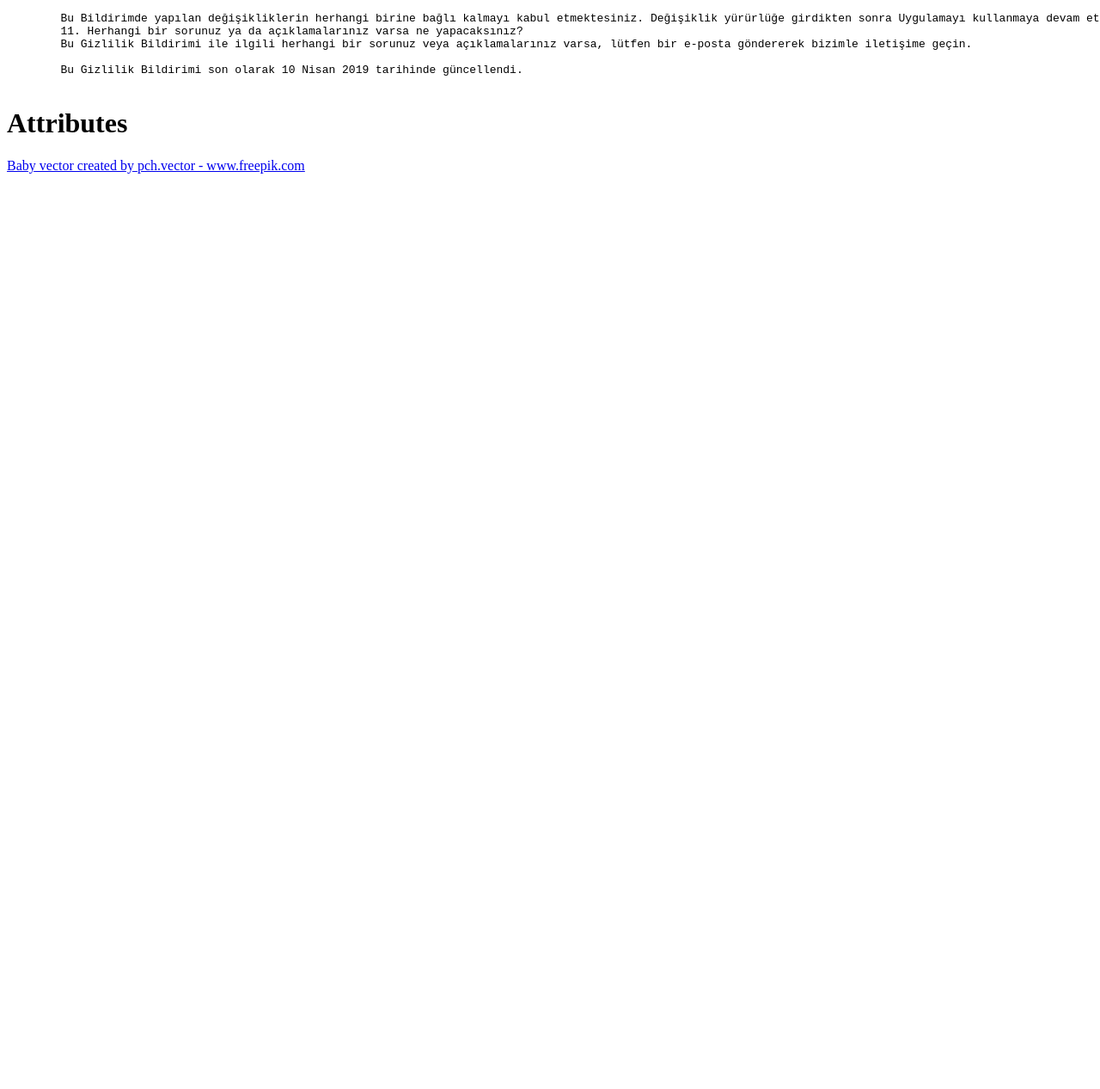
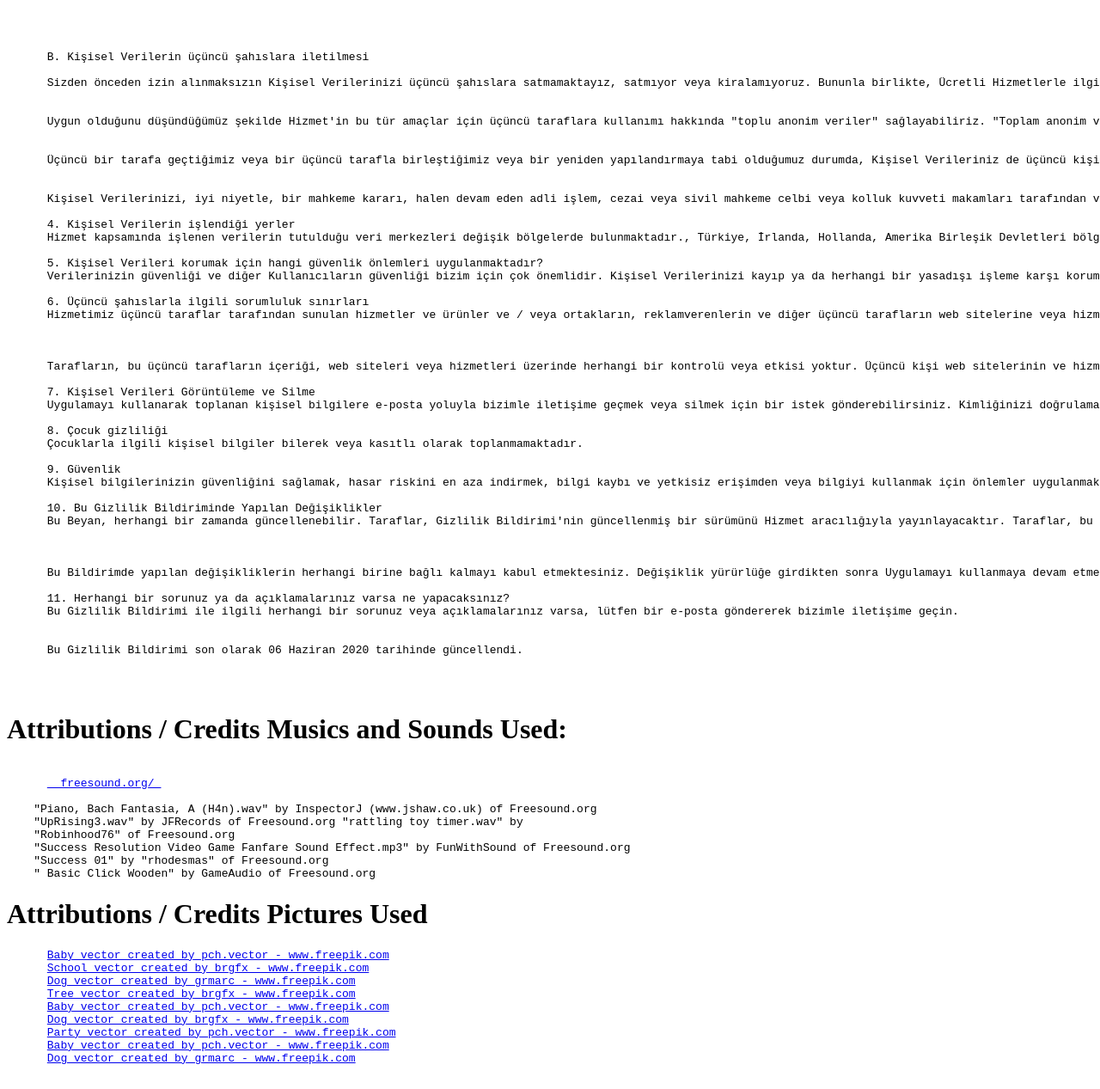
Before and after one commit to kinoeater/animalKingdomPuzzle, a plain HTML site: page index.html in a window 1280 px wide. Shown: the part 1626-2893 px from the top of the page at 86% size. Before the commit the page ends 1844 px from the top, so only its background shows below. Drawn offline with Linux system fonts and the light colour scheme.

Commit message:
attributions

```diff
--- a/index.html
+++ b/index.html
@@ -8,15 +8,18 @@
   <body>
     <h1>Gizlilik Politikası</h1>
     <pre>
+      MOBİL UYGULAMA GİZLİLİK BİLDİRİMİ
+      Sürüm, 17 Haziran 2020
 
 
-        MOBİL UYGULAMA GİZLİLİK BİLDİRİMİ
-        Sürüm, 10 Nisan 2019
 
       Tüm Kullanıcılarımızın gizliliği bizim için çok önemlidir. Bir Uygulama Kullanıcısı olarak Hizmetimizi kullandığınızda, (Uygulama Yayıncısı olarak) Kişisel Verilerinizi işleriz. Bu Gizlilik Bildirimi, Kişisel Verilerinizi nasıl koruduğumuzu ve işleme koyduğumuzu açıklar. Dikkatlice okumanızı öneririz.
+
       1. Bu Gizlilik Bildiriminde ne belirtilmiştir?
 
+
       Bu Gizlilik Bildirimindeki bölümler size aşağıdakiler hakkında bilgi verir:
+
 
       İşlenen Kişisel Verilerin türleri,
       Kişisel Verilerin işlenme amaçları,
@@ -30,53 +33,76 @@
       2. İşlenen Kişisel Verilerin türleri
 
       A. Hizmetimiz tarafından kullanılan Kişisel Veriler
+
       Hizmetimizi geliştirmek için Anonim Verileri kullanırız. Bu bilgiler, Hizmet aracılığıyla kamuya açıklanmayacaktır.
 
+
+
       B. Otomatik olarak oluşturulan bilgiler
+
       Çoğu diğer web siteleri ve çevrimiçi hizmetler gibi, Uygulamayı nasıl kullandığınızla ilgili olarak otomatik olarak üretilen bilgileri toplar ve işleriz. Toplanan bilgiler, ip adresinizi ve / veya benzersiz cihaz kimliğinizi içerir.
+
+
 
       Özellikle katılmayı seçerseniz, Uygulama, coğrafi konum bilgilerinizi toplayabilir. Her durumda, coğrafi konum bilginizin alınmasını mobil cihazınızın ayarlarından engelleyebilirsiniz.
 
+
+
       Sosyal ağ hesabınızdan bilgi erişimi ve toplama izni vermeyi özellikle tercih ederseniz, sosyal ağ hesabınızdaki temel kişisel bilgileriniz (adınız ve e-posta adresiniz gibi) ve ayrıca sosyal ağ kullanıcı kimliği ( şifreniz değil ) ve Uygulama aracılığıyla paylaştığınız yayınlarla ilgili parametreler. Erişilebilen ve alınabilecek bilgileri kontrol etmek için hesabınızın gizlilik tercihlerini nasıl ayarlayabileceğiniz hakkında daha fazla bilgi için lütfen sosyal ağın gizlilik politikasına bakın.
+
 
       Bu, aynı zamanda, Uygulamayı nasıl kullandığınıza ilişkin otomatik olarak oluşturulmuş bilgilerle ilgili olarak gerçekleşir. Bu tür bilgiler, Uygulamanın nasıl kullanıldığını daha iyi anlamamıza ve bir kullanıcı olarak ihtiyacınıza uygun hizmet üretmemize yardımcı olur.
 
+
       Uygulama içindeki kullanıcı yetkilendirme özelliklerini etkinleştirirseniz, aşağıdaki ek bilgiler saklanır:
+
 
       İsim,
       E-posta,
       Telefon numarası (isteğe bağlı);
       Facebook, Twitter, Google+ veya LinkedIn gibi harici bir sağlayıcı tarafından gönderilen ek profil bilgileri.
 
+
       Uygulama sahibine, uygulamanın kullanımı hakkında bilgi vermek için aşağıdaki (bilinmeyen) bilgileri de topluyoruz:
 
+
       • Uygulamayı açtığınız an,
+
       • Uygulamanın içinde açtığınız ekranlar ve bu ekranlarda harcadığınız süre,
+
       • Uygulamadan ayrıldığınız an.
+
+
 
       Not: kullanıcı yetkilendirme özellikleri etkinleştirilmişse, giriş yaptığınızda anonim bilgileri sizin bilgilerinizle ilişkilendirebiliriz.
 
+
       Eğer uygulamada anlık bildirim reklamları aktifse, uygulama ile entegre çalışan BleshSDK hakkındaki bilgiler aşağıda sunulmaktadır.
 
-        BleshSDK vasıtasıyla Kullanıcılar’ın bildirim izni durumu, bluetooth durum bilgisi, cihaz bilgileri, reklam tanıtıcısı (IDFA), konum, operatör, yüklü uygulama listesi bilgilerine erişilmekte olup sağlanan bu bilgilerin gizliliği için gerekli güvenlik önlemleri alınmaktadır.
 
 
+      BleshSDK vasıtasıyla Kullanıcılar’ın bildirim izni durumu, bluetooth durum bilgisi, cihaz bilgileri, reklam tanıtıcısı (IDFA), konum, operatör, yüklü uygulama listesi bilgilerine erişilmekte olup sağlanan bu bilgilerin gizliliği için gerekli güvenlik önlemleri alınmaktadır.
       Kullanıcı’nın, kendisine iletilen kampanya görüntüsünü fotoğraf albümüne kaydetmek istemesi durumunda, Kullanıcı’nın fotoğraf albümü ve kamerasına erişilmekte ve ekran görüntüsü fotoğraf albümüne kaydedilmektedir.
-
-
       Bilgiler yalnızca Kullanıcı’nın izin verdiği ölçüde Uygulama üzerinden anlık bildirimler gönderme amacı kapsamında, güvenli şekilde ve sadece gereken süre boyunca kullanılmaktadır. Bilgiler yalnızca söz konusu amaçların gerçekleştirilmesi için üçüncü partiler ile paylaşılmakta olup bu kapsam dışında bilgilerin yayınlanması ve ifşa edilmesine izin verilmemektedir.
 
 
 
       C. Belirli Bilgiler
+
       Size sadakat kartı, haber bültenleri, reklamcılık gibi bazı etkinliklerle başvurmanız istenebilir; bu durumda bazı kişisel bilgiler istenir. Bu bilgiler, hizmetimizin (üçüncü şahıslar dahil) veritabanında saklanır ve bizimle paylaşılacaktır.
 
+
+
       Uygulamadaki fotoğraflar da dahil olmak üzere veri yüklediğinizde, bu paylaşılacak ve uygulamanın diğer tüm kullanıcıları tarafından görülebilecektir.
+
       3. Kişisel Verilerin işlenme amaçları
+
 
       A. Amaçlar
 
+
       Taraflar Kişisel Verileri aşağıdaki amaçlarla işlemektedir:
+
 
       Hizmeti kullanabilmenizi sağlamak için,
       Hizmetimizle ilgili bilgileri güncel tutmak için,
@@ -87,45 +113,84 @@
       Kişisel Verilerinizi, bizden bunu talep ettiğiniz takdirde veya yasal olarak yükümlü olduğumuz durumlarda, üçüncü şahıslara iletmek.
 
 
+
+
       B. Kişisel Verilerin üçüncü şahıslara iletilmesi
+
       Sizden önceden izin alınmaksızın Kişisel Verilerinizi üçüncü şahıslara satmamaktayız, satmıyor veya kiralamıyoruz. Bununla birlikte, Ücretli Hizmetlerle ilgili ödeme sağlayıcıları aracılığıyla ödeme yapmak gibi Kişisel Verilerinizi size sağlama veya talimatları yerine getirmeniz açısından şart olduğu durumlarda, Kişisel Verilerinizi üçüncü taraflara sağlayabiliriz.
+
 
       Uygun olduğunu düşündüğümüz şekilde Hizmet'in bu tür amaçlar için üçüncü taraflara kullanımı hakkında "toplu anonim veriler" sağlayabiliriz. "Toplam anonim veriler", size geri gönderilemeyen ve bu nedenle Kişisel Veriler olarak sayılmayan verilerdir. Örneğin, Kullanıcıların Hizmeti nasıl kullandığını daha iyi anlamak için toplu anonim verileri kullanabiliriz.
 
+
       Üçüncü bir tarafa geçtiğimiz veya bir üçüncü tarafla birleştiğimiz veya bir yeniden yapılandırmaya tabi olduğumuz durumda, Kişisel Verileriniz de üçüncü kişilere açıklanabilir ve / veya bu üçüncü kişiye devredilebilir. Bu üçüncü taraf, Kişisel Verileri ve bize sağladığınız diğer bilgileri kullanmaya devam etme hakkına sahip olacak.
 
+
       Kişisel Verilerinizi, iyi niyetle, bir mahkeme kararı, halen devam eden adli işlem, cezai veya sivil mahkeme celbi veya kolluk kuvveti makamları tarafından verilen diğer yasal işlem veya taleplere uymanız gerektiğine inandığımız yerlerde ifşa edebiliriz veya egzersiz yapabiliriz Yasal hakları veya yasal iddialara karşı savunmak.
+
       4. Kişisel Verilerin işlendiği yerler
       Hizmet kapsamında işlenen verilerin tutulduğu veri merkezleri değişik bölgelerde bulunmaktadır., Türkiye, İrlanda, Hollanda, Amerika Birleşik Devletleri bölgelerinde yer alan barındırma hizmetleri kullanılarak sağlanmaktadır. Bununla birlikte, işlenen Kişisel Veriler, bu ülkeler ve bölgeler dışında bir ülkede bulunan muhafaza sunucularına aktarılabilir ve depolanabilir. Kişisel Verilerinizin güvenli bir şekilde ve bu gizlilik politikasına uygun şekilde kullanılmasını sağlamak için makul ölçüde gerekli tüm adımları atacağız.
+
       5. Kişisel Verileri korumak için hangi güvenlik önlemleri uygulanmaktadır?
       Verilerinizin güvenliği ve diğer Kullanıcıların güvenliği bizim için çok önemlidir. Kişisel Verilerinizi kayıp ya da herhangi bir yasadışı işleme karşı korumak için teknik ve organizasyonel önlemler aldık. Aşağıdaki tedbirleri uyguladık: sunucularımızı güvenlik duvarları, SSL bağlantıları ve hassas verilerin şifrelenmesi yoluyla koruma. Bu liste ayrıntılı değildir.
+
       6. Üçüncü şahıslarla ilgili sorumluluk sınırları
       Hizmetimiz üçüncü taraflar tarafından sunulan hizmetler ve ürünler ve / veya ortakların, reklamverenlerin ve diğer üçüncü tarafların web sitelerine veya hizmetlerine köprüler içerebilir.
 
+
+
       Tarafların, bu üçüncü tarafların içeriği, web siteleri veya hizmetleri üzerinde herhangi bir kontrolü veya etkisi yoktur. Üçüncü kişi web sitelerinin ve hizmetlerinin kullanımı için farklı gizlilik politikaları uygulanabilir. Bu Gizlilik Beyanı, yalnızca taraflar tarafından Hizmeti kendi amaçları doğrultusunda kullanmanız yoluyla elde edilen Kişisel Verilerle ilgilidir. Taraflar, üçüncü taraf web sitelerinin ve hizmetlerin içeriği, uygulamaları veya işletilmesi ile ilgili herhangi bir sorumluluk kabul etmez.
+
       7. Kişisel Verileri Görüntüleme ve Silme
       Uygulamayı kullanarak toplanan kişisel bilgilere e-posta yoluyla bizimle iletişime geçmek veya silmek için bir istek gönderebilirsiniz. Kimliğinizi doğrulamak için ek bilgi sağlamanız istenebilir.
+
       8. Çocuk gizliliği
       Çocuklarla ilgili kişisel bilgiler bilerek veya kasıtlı olarak toplanmamaktadır.
+
       9. Güvenlik
       Kişisel bilgilerinizin güvenliğini sağlamak, hasar riskini en aza indirmek, bilgi kaybı ve yetkisiz erişimden veya bilgiyi kullanmak için önlemler uygulanmaktadır. Bununla birlikte, bu tedbirler mutlak bilgi güvenliği sağlayamamaktadır. Dolayısıyla, kişisel bilgilerinizin güvenliğini sağlamak için çaba sarf edilir, ancak bu garanti edilmez ve Uygulamanın ve ilgili veritabanlarının herhangi bir haksız davranış, arıza, izinsiz engeller veya erişim veya diğer kötüye kullanım ve kötüye kullanımdan muaf olacağını makul bir şekilde bekleyemezsiniz.
+
       10. Bu Gizlilik Bildiriminde Yapılan Değişiklikler
       Bu Beyan, herhangi bir zamanda güncellenebilir. Taraflar, Gizlilik Bildirimi'nin güncellenmiş bir sürümünü Hizmet aracılığıyla yayınlayacaktır. Taraflar, bu Gizlilik Bildirimi'nde yapacağı değişikliklerden haberdar olmak ve tarafların Kişisel Verilerinizi nasıl koruma altına alacakları konusunda bilgi sahibi olmak için bu sayfayı zaman zaman kontrol etmenizi önerir. Bu Gizlilik Bildirimini periyodik olarak gözden geçirmek ve güncellemeler hakkında bilgi sahibi olmak sizin sorumluluğunuzdadır ve kabul ve taahhüt eder.
 
+
+
       Bu Bildirimde yapılan değişikliklerin herhangi birine bağlı kalmayı kabul etmektesiniz. Değişiklik yürürlüğe girdikten sonra Uygulamayı kullanmaya devam etmeniz, değiştirilen Bildirim'i kabul ettiğinizi gösterecektir. Değiştirilen Bildirimi kabul etmiyorsanız, Uygulamayı kaldırmanız ve onu daha fazla kullanmaktan kaçınmanız gerekir.
+
       11. Herhangi bir sorunuz ya da açıklamalarınız varsa ne yapacaksınız?
       Bu Gizlilik Bildirimi ile ilgili herhangi bir sorunuz veya açıklamalarınız varsa, lütfen bir e-posta göndererek bizimle iletişime geçin.
 
-        Bu Gizlilik Bildirimi son olarak 10 Nisan 2019 tarihinde güncellendi.
+
+      Bu Gizlilik Bildirimi son olarak 06 Haziran 2020 tarihinde güncellendi.
+
+
     </pre>
 
     <h1>
-      Attributes
+      Attributions / Credits Musics and Sounds Used:
     </h1>
-    <p>
-      <a href="https://www.freepik.com/free-photos-vectors/baby"
-        >Baby vector created by pch.vector - www.freepik.com</a
-      >
-    </p>
+    <pre>
+
+      <a href='https://freesound.org/'>  freesound.org/ </a>
+
+    "Piano, Bach Fantasia, A (H4n).wav" by InspectorJ (www.jshaw.co.uk) of Freesound.org
+    "UpRising3.wav" by JFRecords of Freesound.org "rattling toy timer.wav" by
+    "Robinhood76" of Freesound.org
+    "Success Resolution Video Game Fanfare Sound Effect.mp3" by FunWithSound of Freesound.org
+    "Success 01" by "rhodesmas" of Freesound.org
+    " Basic Click Wooden" by GameAudio of Freesound.org   </pre>
+
+     <h1> Attributions / Credits  Pictures Used</h1>
+     <pre>
+      <a href='https://www.freepik.com/free-photos-vectors/baby'>Baby vector created by pch.vector - www.freepik.com</a>
+      <a href='https://www.freepik.com/free-photos-vectors/school'>School vector created by brgfx - www.freepik.com</a>
+      <a href="https://www.freepik.com/free-photos-vectors/dog">Dog vector created by grmarc - www.freepik.com</a>
+      <a href="https://www.freepik.com/free-photos-vectors/tree">Tree vector created by brgfx - www.freepik.com</a>
+      <a href="https://www.freepik.com/free-photos-vectors/baby">Baby vector created by pch.vector - www.freepik.com</a>
+      <a href="https://www.freepik.com/free-photos-vectors/dog">Dog vector created by brgfx - www.freepik.com</a>
+      <a href="https://www.freepik.com/free-photos-vectors/party">Party vector created by pch.vector - www.freepik.com</a>
+      <a href="https://www.freepik.com/free-photos-vectors/baby">Baby vector created by pch.vector - www.freepik.com</a>
+      <a href="https://www.freepik.com/free-photos-vectors/dog">Dog vector created by grmarc - www.freepik.com</a>
+     </pre>
   </body>
 </html>
```
Lines whose indentation alone changed are shown as unchanged.
